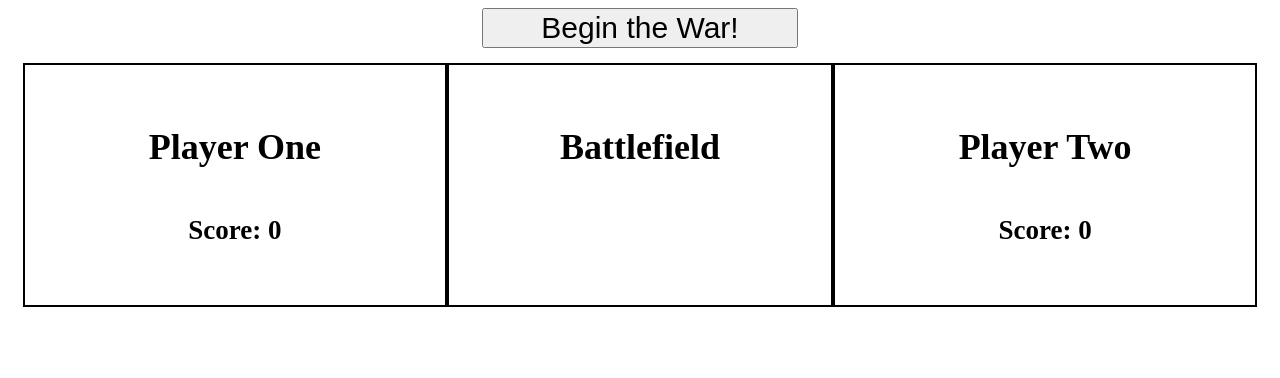
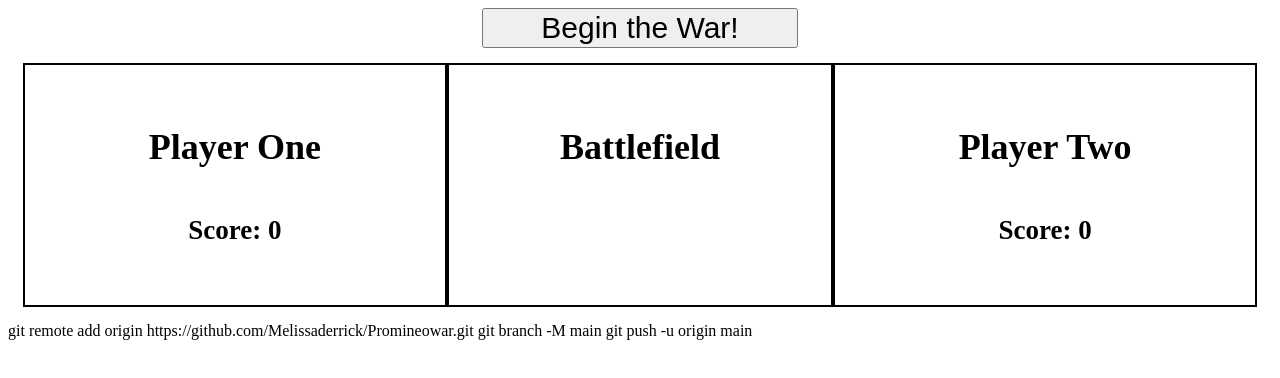
Before and after one commit to Melissaderrick/Promineo_Tech, a plain HTML site: page Week-06-DevTools_Debugging_and_Unit_Tests/warProject/index.html in a window 1280 px wide. Drawn offline with Linux system fonts and the light colour scheme.

Commit message:
commit index.html

```diff
--- a/Week-06-DevTools_Debugging_and_Unit_Tests/warProject/index.html
+++ b/Week-06-DevTools_Debugging_and_Unit_Tests/warProject/index.html
@@ -37,3 +37,7 @@
 </body>
 
 </html>
+
+git remote add origin https://github.com/Melissaderrick/Promineowar.git
+git branch -M main
+git push -u origin main
```
